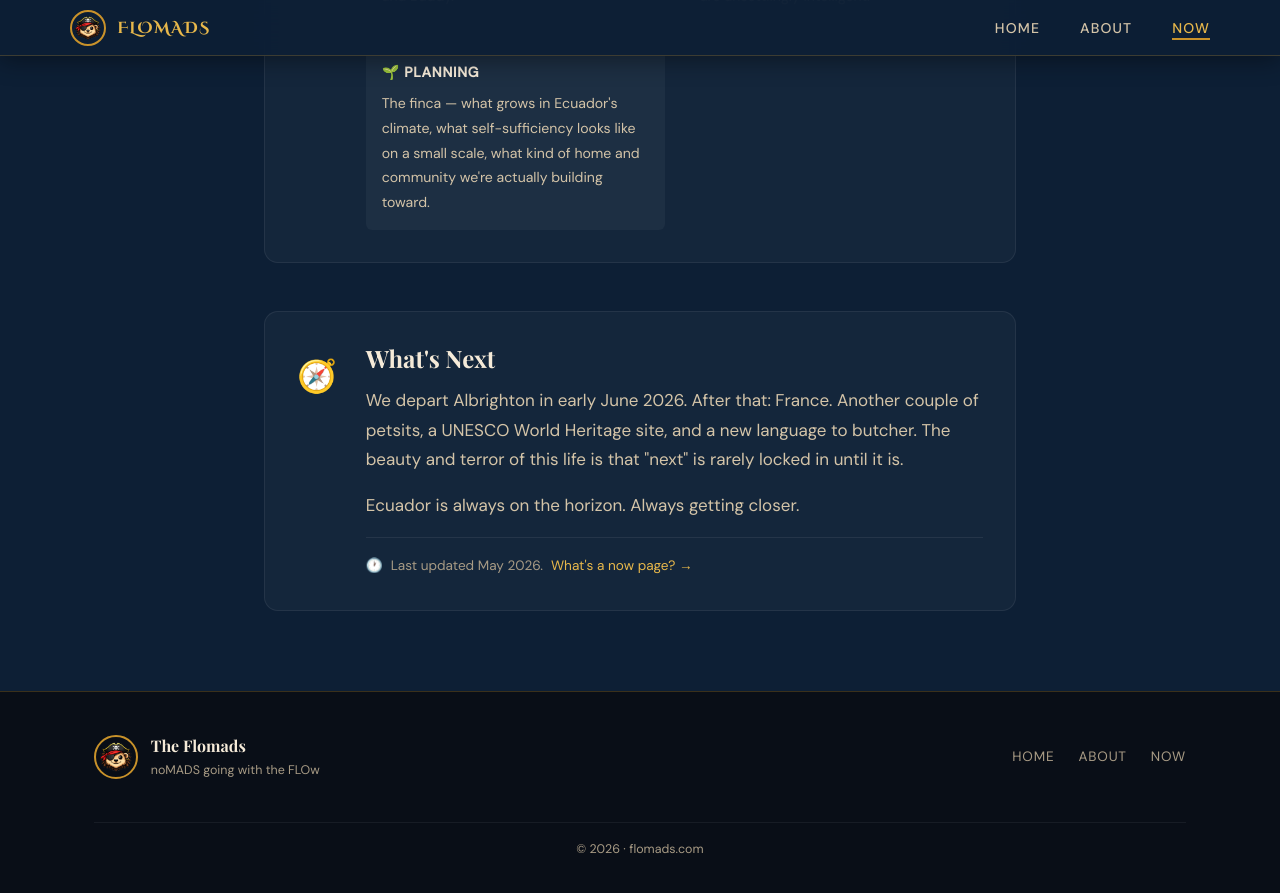
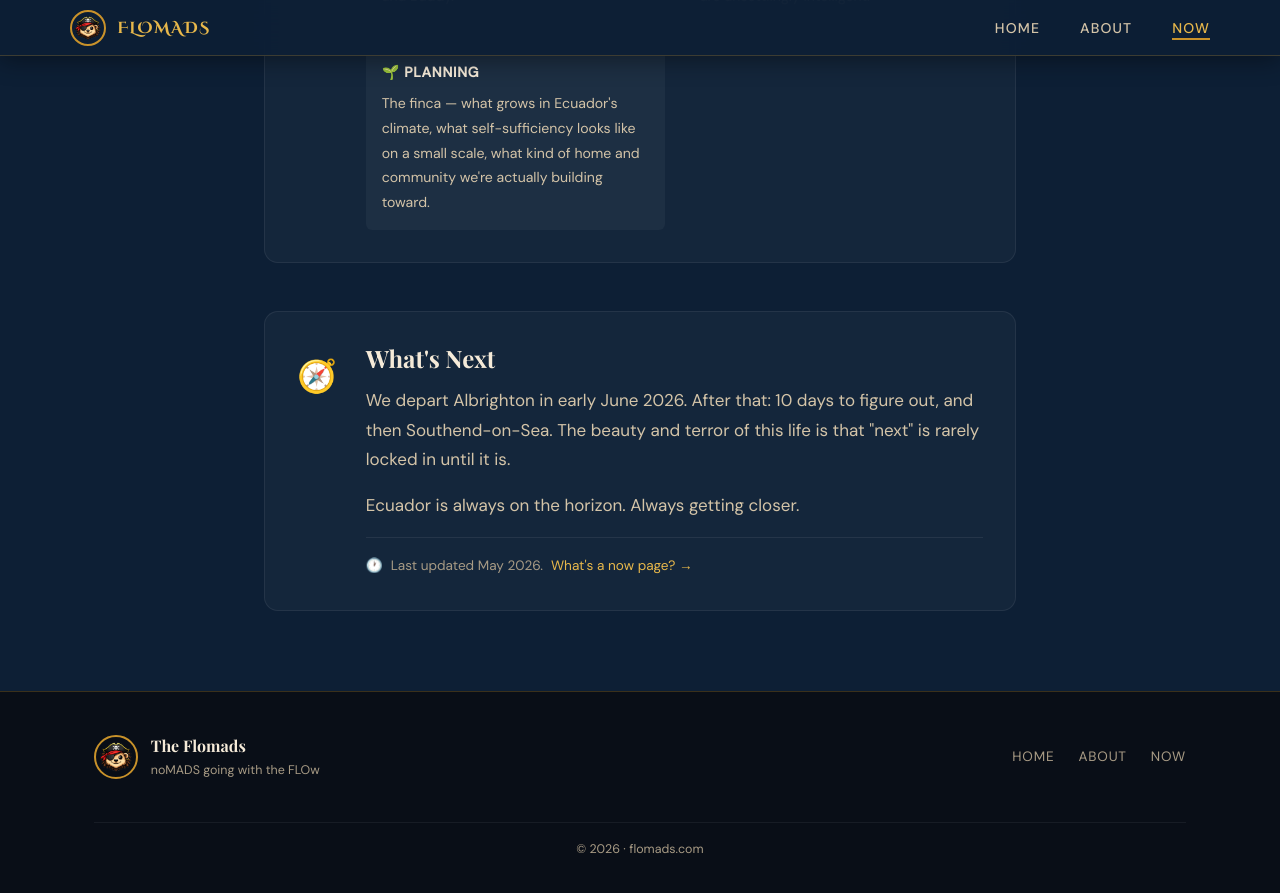
Before and after one commit to Synergy-UpLink/flomads, a Jekyll site: the page built from now/index.html, in a window 1280 px wide and 900 px high, scrolled down 2145 px. Shown: the top 893 px of the window. Built offline with Jekyll 4.4.1, drawn with Linux system fonts in a browser that asks for light colours; some web fonts are replaced.

Commit message:
now page, added commented out locations for next spots

```diff
--- a/now/index.html
+++ b/now/index.html
@@ -80,7 +80,7 @@ now_updated: "May 2026"
       <div class="now-block-icon">🧭</div>
       <div class="now-block-body">
         <h2>What's Next</h2>
-        <p>We depart Albrighton in early June 2026. After that: France. Another couple of petsits, a UNESCO World Heritage site, and a new language to butcher. The beauty and terror of this life is that "next" is rarely locked in until it is.</p>
+        <p>We depart Albrighton in early June 2026. After that: 10 days to figure out, and then Southend-on-Sea. The beauty and terror of this life is that "next" is rarely locked in until it is.</p>
         <p>Ecuador is always on the horizon. Always getting closer.</p>
         <div class="now-update-note">
           <span>🕐</span> Last updated {{ page.now_updated }}. <a href="https://nownownow.com"
```
Also changed, not shown: _includes/map.html (+8 -0 lines).
